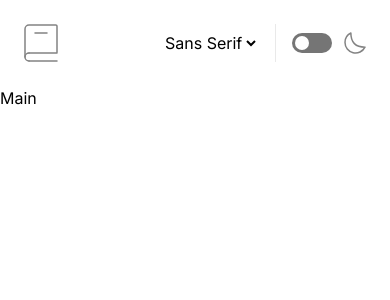
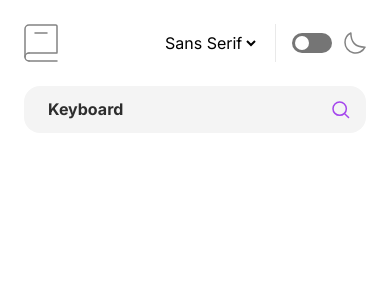
Before and after one commit to nishanth1596/dictionary, a React (Vite) app: page / in a window 390 px wide. Shown: the top 300 px of the page. Built offline with nearby package versions, Linux system fonts and the light colour scheme.

Commit message:
feat: implement styled search section with icon for mobile view

```diff
--- a/src/components/Main/Main.tsx
+++ b/src/components/Main/Main.tsx
@@ -1,5 +1,12 @@
+import Search from "./Search";
+
 function Main() {
-  return <main className="">Main</main>;
+  return (
+    <main className="">
+      <Search />
+      <section></section>
+    </main>
+  );
 }
 
 export default Main;
--- /dev/null
+++ b/src/components/Main/Search.tsx
@@ -0,0 +1,20 @@
+import searchIcon from "../../assets/images/icon-search.svg";
+
+function Search() {
+  return (
+    <section className="relative mx-6 mt-6">
+      <input
+        type="text"
+        placeholder="Keyboard"
+        className="bg-Gray-50 text-Black-800 placeholder:text-Black-800 w-full rounded-2xl px-6 py-3.5 leading-[19px] font-bold"
+      />
+      <img
+        src={searchIcon}
+        alt="Search Icon"
+        className="absolute top-1/2 right-4 -translate-y-1/2"
+      />
+    </section>
+  );
+}
+
+export default Search;
```
